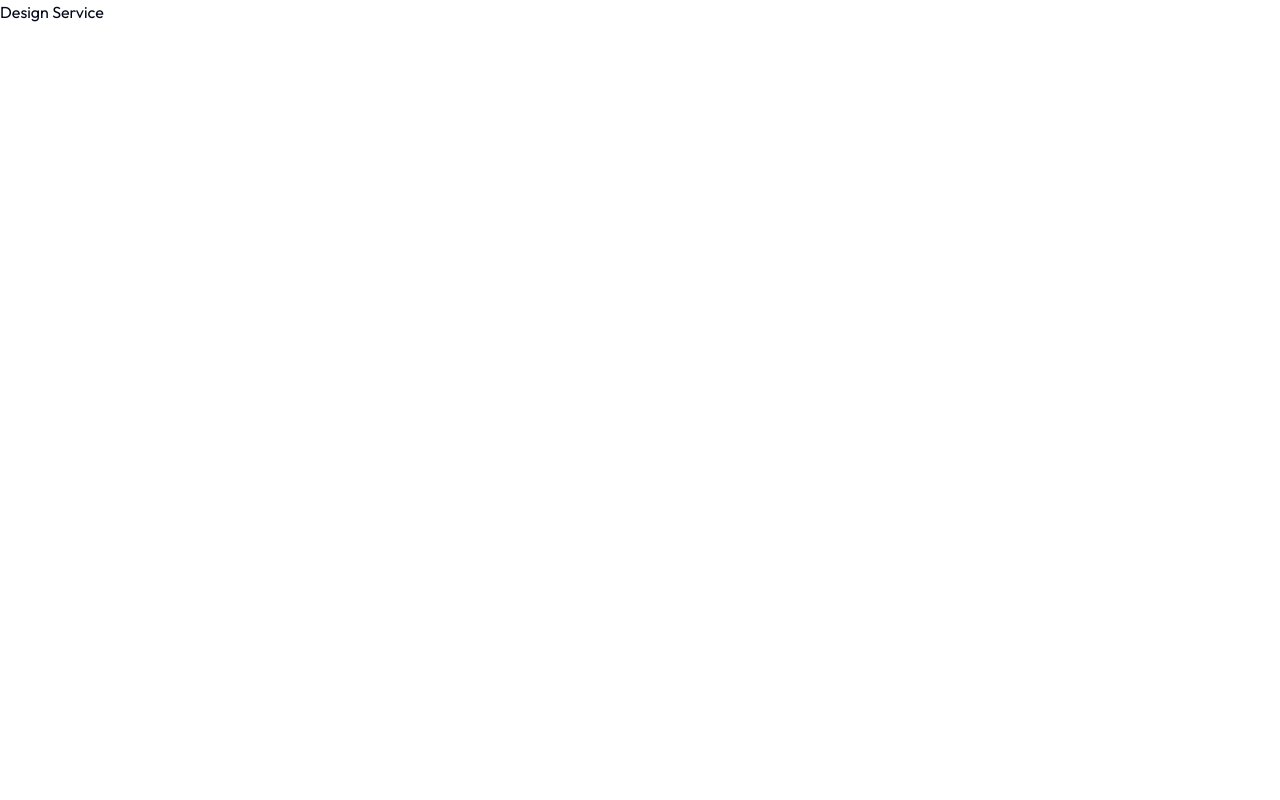
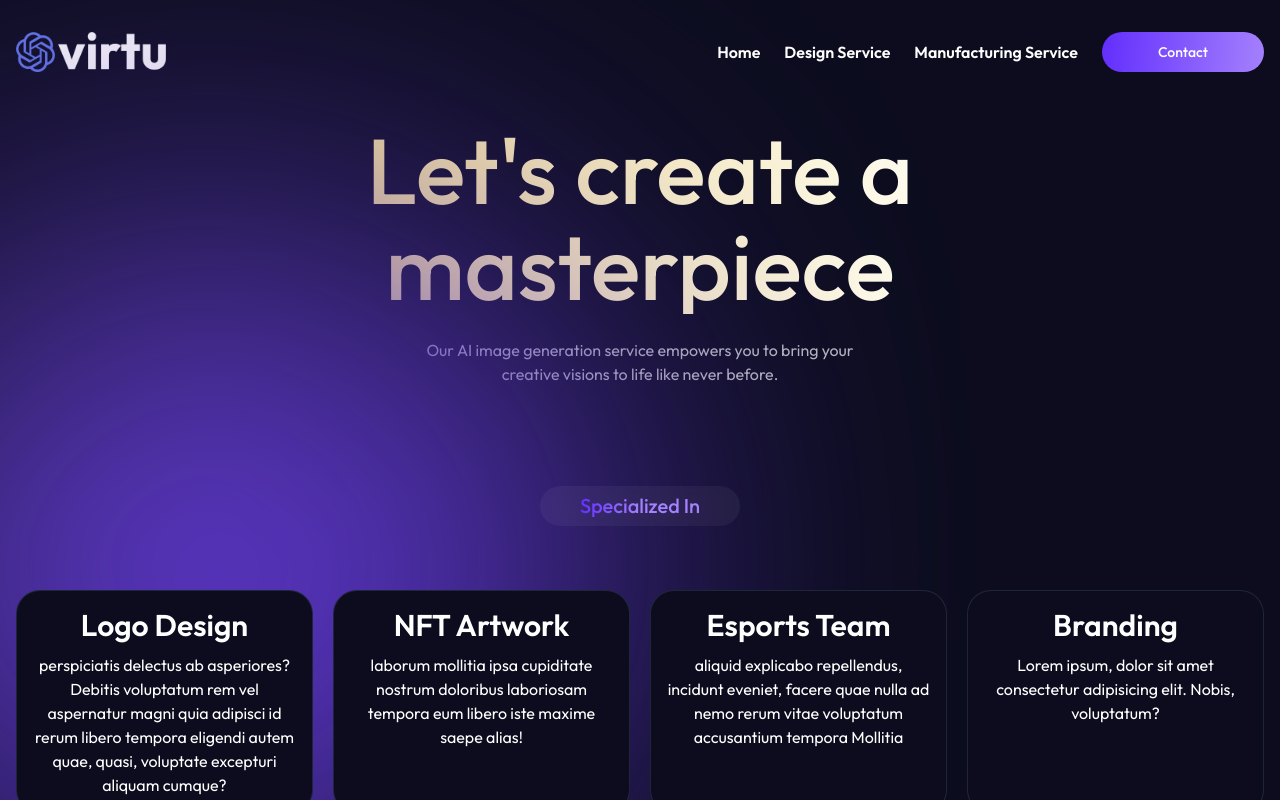
Before and after one commit to tanvir1017/provat-protfolio, a Next.js app: page /design-service in a window 1280 px wide. Built offline with nearby package versions, Linux system fonts and the light colour scheme.

Commit message:
feat: 🎸 working on Design Service

```diff
--- a/src/app/contact-me/page.tsx
+++ b/src/app/contact-me/page.tsx
@@ -9,12 +9,12 @@ const Contact = () => {
     <>
       <div
         id="contact-me-hero"
-        className="relative overflow-hidden bg-[var(--dark-purple)] after:content-[''] after:bg-gradient-to-tr after:from-[#6a3af6] after:to-[#4a328d] after:absolute after:-bottom-[20%] after:-left-[150px]  after:w-[700px] after:h-[800px] after:rounded-[50%] after:rotate-[270deg] after:z-10 after:blur-[150px]"
+        className="relative overflow-hidden bg-[var(--dark-purple)] after:content-[''] after:bg-gradient-to-tr after:from-[#6a3af6] after:to-[#4a328d] after:absolute after:-bottom-[20%] after:-left-[150px]  after:w-[700px] after:h-[800px] after:rounded-[50%] after:rotate-[270deg]  after:blur-[150px]"
       >
-        <Navbar className="!z-20" />
+        <Navbar />
         <HeroSectionContactMe />
       </div>
-      <ReviewSection />
+      {/* <ReviewSection /> */}
       <GetInTouch />
     </>
   );
--- a/src/app/design-service/page.tsx
+++ b/src/app/design-service/page.tsx
@@ -1,7 +1,23 @@
+import HeroSectionDesignService from "@/components/pages/design-service/hero-section/hero-section";
+import Specialized from "@/components/pages/design-service/specialized/specilaized";
+import { Navbar } from "@/components/shared/navbar/navbar";
+import * as Theme from "@/components/styled-components/theme";
 import React from "react";
 
 const DesignService = () => {
-  return <div>Design Service</div>;
+  return (
+    <>
+      <div
+        id="contact-me-hero"
+        className="relative overflow-hidden bg-[var(--dark-purple)]  h-screen"
+      >
+        <div className="bg-gradient-to-tr from-[#6a3af6] to-[#4a328d] absolute -bottom-[20%] -left-[150px]  w-[700px] h-[800px] rounded-[50%] rotate-[270deg] blur-[150px]"></div>
+        <Navbar className="!z-20" />
+        <HeroSectionDesignService />
+        <Specialized />
+      </div>
+    </>
+  );
 };
 
 export default DesignService;
--- a/src/components/pages/contact-me/hero-section/hero-section.tsx
+++ b/src/components/pages/contact-me/hero-section/hero-section.tsx
@@ -9,10 +9,10 @@ import "swiper/css/autoplay";
 const HeroSectionContactMe = () => {
   return (
     <>
-      <div className="w-[120px] h-[120px] bg-[var(--indigo-5)] rounded-full filter blur-[80px] opacity-100 absolute right-0 bottom-0"></div>
-      <div className="container mt-8 lg-min:mt-0">
+      <div className="w-[120px] h-[120px] bg-[var(--indigo-5)] rounded-full blur-[80px] opacity-100 absolute right-0 bottom-0"></div>
+      <div className="container mt-8 lg-min:mt-0 ">
         <div className="grid grid-cols-1 lg-min:grid-cols-2 place-items-center h-[90vh] ">
-          <div className="author__image !z-20">
+          <div className="author__image z-10">
             <Image
               src="/assets/images/author-.jpg"
               alt=""
@@ -28,7 +28,7 @@ const HeroSectionContactMe = () => {
               className="rounded-full p-2 bg-transparent lg-min:block hidden"
             />
           </div>
-          <div className="author__about text-white !z-20 -mt-20 ">
+          <div className="author__about text-white -mt-20 ">
             <h1 className="contact__heading__txt text-[4.5rem] lg-min:text-[7rem] font-medium">
               masterpiece
             </h1>
--- /dev/null
+++ b/src/components/pages/design-service/hero-section/hero-section.tsx
@@ -0,0 +1,22 @@
+import { Button } from "@/components/ui/button";
+import React from "react";
+
+const HeroSectionDesignService = () => {
+  return (
+    <div className="container z-10">
+      <div className="grid place-content-center pt-[50px] sm:pt-[100px] md:pt-[150px] lg:pt-[200px]">
+        <div className="grid place-items-center gap-y-6">
+          <h1 className="inline-block font-medium text-center bg-cover lg-min:leading-[6rem] leading-[3rem] text-[2.75rem] lg-min:text-[5.75rem] max-w-full lg-min:max-w-3xl hero__text">
+            Let's create a masterpiece
+          </h1>
+          <h6 className="text-[#ffffffb5] max-w-md text-center font-light lg-min:font-normal">
+            Our AI image generation service empowers you to bring your creative
+            visions to life like never before.
+          </h6>
+        </div>
+      </div>
+    </div>
+  );
+};
+
+export default HeroSectionDesignService;
--- /dev/null
+++ b/src/components/pages/design-service/specialized/specilaized.tsx
@@ -0,0 +1,36 @@
+import { Button } from "@/components/ui/button";
+import { serviceInfo } from "@/data/demo-arrays";
+import { ServiceInfoType } from "@/ts/type";
+import React from "react";
+
+const Specialized = () => {
+  return (
+    <>
+      <div className="my-[100px]">
+        <div className="container">
+          <div>
+            <Button className="bg-white/5 backdrop-blur-sm  m-auto rounded-full px-10 hover:bg-white/5 grid place-content-center">
+              <p className="contact__heading__txt text-center text-xl ">
+                Specialized In
+              </p>
+            </Button>
+          </div>
+
+          <div className="grid grid-cols-1 lg-min:grid-cols-4 gap-5 pt-16">
+            {serviceInfo.map((SI: ServiceInfoType) => (
+              <div
+                key={SI.id}
+                className="bg-[var(--dark-purple)] z-10 p-4 rounded-3xl text-center text-white border border-slate-700 border-opacity-50"
+              >
+                <h2 className="font-semibold text-3xl pb-2.5">{SI.title}</h2>
+                <p>{SI.description}</p>
+              </div>
+            ))}
+          </div>
+        </div>
+      </div>
+    </>
+  );
+};
+
+export default Specialized;
--- a/src/components/shared/navbar/navbar.tsx
+++ b/src/components/shared/navbar/navbar.tsx
@@ -10,7 +10,7 @@ import React, { use, useState } from "react";
 
 export const Navbar = ({ className }: { className?: string }) => {
   return (
-    <header className={cn(`pt-8`, className)}>
+    <header className={cn(`pt-8 !z-30`, className)}>
       <MobileNavbar />
       <DesktopNavbar />
     </header>
@@ -45,7 +45,7 @@ const MobileNavbar = () => {
       )}
       <div
         className={cn(
-          "absolute w-full top-10 left-0 z-10 overflow-hidden transition-all duration-300",
+          "absolute w-full top-10 left-0 overflow-hidden transition-all duration-300",
           {
             ["!h-[0px]"]: showHamburgerMenu,
             ["!h-[200px]"]: !showHamburgerMenu,
@@ -54,7 +54,7 @@ const MobileNavbar = () => {
       >
         <ul
           className={cn(
-            "space-y-1 text-white child-hover:text-black bg-[var(--dark-purple)] font-medium [&>li:hover]:bg-white [&>li]:px-5 [&>li]:py-2 h-full py-2 !z-30",
+            "space-y-1 text-white child-hover:text-black bg-[var(--dark-purple)] font-medium [&>li:hover]:bg-white [&>li]:px-5 [&>li]:py-2 h-full py-2",
             {
               ["!h:0px"]: showHamburgerMenu,
               ["!h:200px"]: !showHamburgerMenu,
--- a/src/data/demo-arrays.tsx
+++ b/src/data/demo-arrays.tsx
@@ -1,5 +1,6 @@
-import { ReviewArrType, SocialConnection } from "@/ts/type";
+import { ReviewArrType, ServiceInfoType, SocialConnection } from "@/ts/type";
 import * as SVGIcon from "@/assets/svg/svg-icons";
+import React from "react";
 
 export const reviewArr: ReviewArrType[] = [
   {
@@ -60,3 +61,34 @@ export const socialConnections: SocialConnection[] = [
     alt: "Youtube connection of provat || strwave",
   },
 ];
+
+export const serviceInfo: ServiceInfoType[] = [
+  {
+    id: 1,
+    icon: <SVGIcon.Behance className="w-5 h-5" />,
+    title: "Logo Design",
+    description:
+      "perspiciatis delectus ab asperiores? Debitis voluptatum rem vel aspernatur magni quia adipisci id rerum libero tempora eligendi autem quae, quasi, voluptate excepturi aliquam cumque?",
+  },
+  {
+    id: 2,
+    icon: <SVGIcon.Behance className="w-5 h-5" />,
+    title: "NFT Artwork",
+    description:
+      "laborum mollitia ipsa cupiditate nostrum doloribus laboriosam tempora eum libero iste maxime saepe alias!",
+  },
+  {
+    id: 3,
+    icon: <SVGIcon.Behance className="w-5 h-5" />,
+    title: "Esports Team",
+    description:
+      "aliquid explicabo repellendus, incidunt eveniet, facere quae nulla ad nemo rerum vitae voluptatum accusantium tempora Mollitia",
+  },
+  {
+    id: 4,
+    icon: <SVGIcon.Behance className="w-5 h-5" />,
+    title: "Branding",
+    description:
+      "Lorem ipsum, dolor sit amet consectetur adipisicing elit. Nobis, voluptatum?",
+  },
+];
```
Also changed, not shown: src/ts/type.ts (+7 -0 lines), src/components/pages/design-service/index.tsx (deleted).
